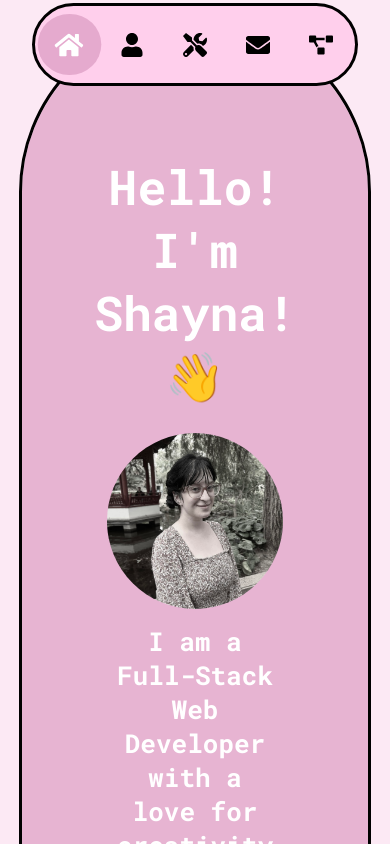
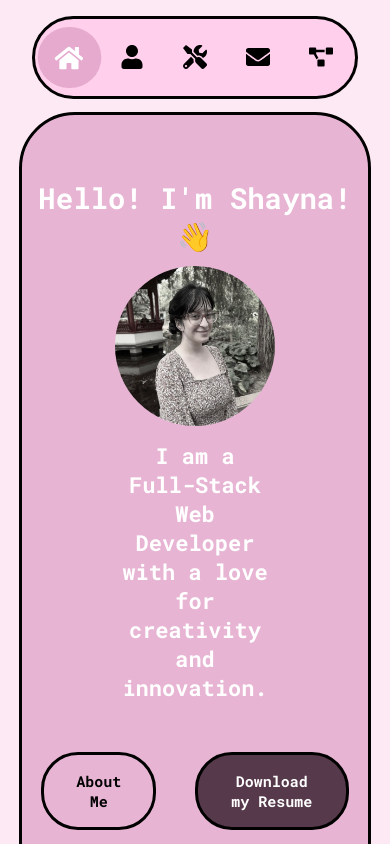
Before and after one commit to ShaynaMBarclay/AboutShayna, a React (Vite) app: page / in a window 390 px wide. Shown: the top 844 px of the page. Built offline with nearby package versions, Linux system fonts and the light colour scheme.

Commit message:
fixed mobile version

```diff
--- a/src/App.css
+++ b/src/App.css
@@ -623,10 +623,11 @@ button:hover {
 
 @media screen and (min-width: 300px) and (max-width: 768px) {
   .vertical-navbar {
+    padding: 1rem, 1rem, 1rem, 1rem;
     left: 2rem;
     right: 2rem;
     max-width: 30rem;
-    top: 0.2rem;
+    top: 1rem;
   }
 
   .navbar-links {
@@ -636,12 +637,23 @@ button:hover {
 
    /* HER0 SECTION */
   .hero {
-    margin: 1rem;
-    padding: 6rem;
+    margin: 7rem 1rem 1rem 1rem;
+    padding: 2.5rem 1rem 1rem 1rem;
     max-width: 22rem;
+    border-radius: 3.5rem;
   }
 
+  .hero h1 {
+    font-size: 29px;
+  }
 
+  .profile-picture {
+    width: 10rem;
+    height: 10rem;
+    border-radius: 50%;
+    object-fit: cover;
+    margin: 2rem 2rem 2rem 2rem;
+}
 
   .middle-hero {
     margin: 0.1rem 0.2rem 0.1rem;
@@ -652,7 +664,7 @@ button:hover {
     justify-content: center;
     align-items: center;
     font-family: "Roboto Mono", serif;
-    font-size: 26px;
+    font-size: 22px;
     max-width: 9.8rem;
     color: rgb(255, 255, 255);
     text-align: center;
@@ -665,11 +677,10 @@ button:hover {
     margin-bottom: 15px;
     }
 
-  .buttons-homepage {
-    font-size: 2px;
-    margin: 0.1rem;
-    gap: 1rem;
-
+  .buttons-homepage a {
+    font-size: 15px;
+    margin: 0.2rem;
+    border-radius: 37px;
   }
 
    /*ABOUT ME*/
@@ -679,8 +690,8 @@ button:hover {
 	  flex-wrap: nowrap;
 	  justify-content: center;
 	  align-items: center;
-    margin: 0.1rem;
-    padding: 5rem;
+    margin: 1rem;
+    padding: 5rem 1rem;
     max-width: 22rem;
   }
 
@@ -693,15 +704,23 @@ button:hover {
 	  align-items: center;
   }
 
+  .button-aboutme {
+    font-size: 17px;
+    border-radius: 37px;
+  }
+
 
   /* SKILLS */
   .webdevskills {
+    border-radius: 36px;
+    margin: 7rem 2rem 1rem;
+    padding: 3rem 4rem 4rem 3rem;
+    font-size: 16px;
     display: flex;
 	  flex-direction: column;
 	  flex-wrap: nowrap;
 	  justify-content: center;
 	  align-items: center;
-    padding: 6rem;
     max-width: 22rem;
   }
 
@@ -712,29 +731,36 @@ button:hover {
 	  justify-content: center;
 	  align-items: center;
     margin: 0.1rem;
-    padding: 5rem;
+    padding: 2rem;
     max-width: 22rem;
   }
 
     /* CONTACT */
     .contact-page {
+    margin: 6.5rem 2rem 1rem 1rem;
+    padding: 1rem;
     display: flex;
 	  flex-direction: column;
 	  flex-wrap: nowrap;
 	  justify-content: center;
 	  align-items: center;
-    padding: 1rem;
-    max-width: 25rem;
+    max-width: 22rem;
     }
 
     /* Contact Information */
     .contact-info {
-      font-size: 19px;
-      max-width: 100%;
+      padding: 1.6rem;
+      display: flex;
+	   flex-direction: column;
+	   flex-wrap: nowrap;
+	   justify-content: center;
+     font-size: 16px;
+     max-width: 100%;
     }
 
     /* Contact Form */
     .contact-form-container {
+      font-size: 16px;
       padding: 3rem;
       width: 100%;
     }
@@ -751,12 +777,9 @@ button:hover {
 
     /* PROJECTS */
     .my-projects {
+        margin: 6rem 0;
         display: flex;
         flex-direction: column;
-        flex-wrap: nowrap;
-        justify-content: center;
-        align-items: center;
-        padding: 3rem;
         max-width: 22rem;
     }
 
@@ -767,18 +790,18 @@ button:hover {
     }
 
     .modal-content {
-      font-size: 16px;
+      font-size: 14px;
       display: flex;
       flex-direction: column;
      flex-wrap: nowrap;
      justify-content: center;
      align-items: center;
-
-      padding: 4rem;
+     padding: 2rem;
       max-width: 22rem;
     }
 
     .project-btn {
       font-size: 15px;
+      padding: 0.9rem;
     }
 }
```
